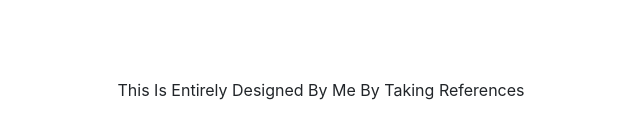
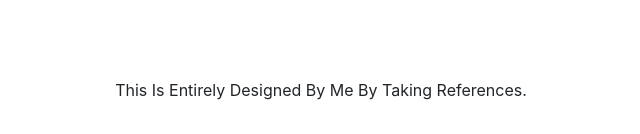
Before and after one commit to RaghavendraTro/Project0, a plain HTML site: page index.html in a window 1280 px wide. Shown: the part 663-797 px from the top of the page, 319-959 px from the left. Drawn offline with nearby package versions, Linux system fonts and the light colour scheme.

Commit message:
Update index.html

```diff
--- a/index.html
+++ b/index.html
@@ -46,7 +46,7 @@
           </div>
     </div>
     <br><br>
-    <footer class="footer">This Is Entirely Designed By Me By Taking References</footer>
+    <footer class="footer">This Is Entirely Designed By Me By Taking References.</footer>
         </html>
     <!-- Optional JavaScript -->
     <!-- jQuery first, then Popper.js, then Bootstrap JS -->
```
